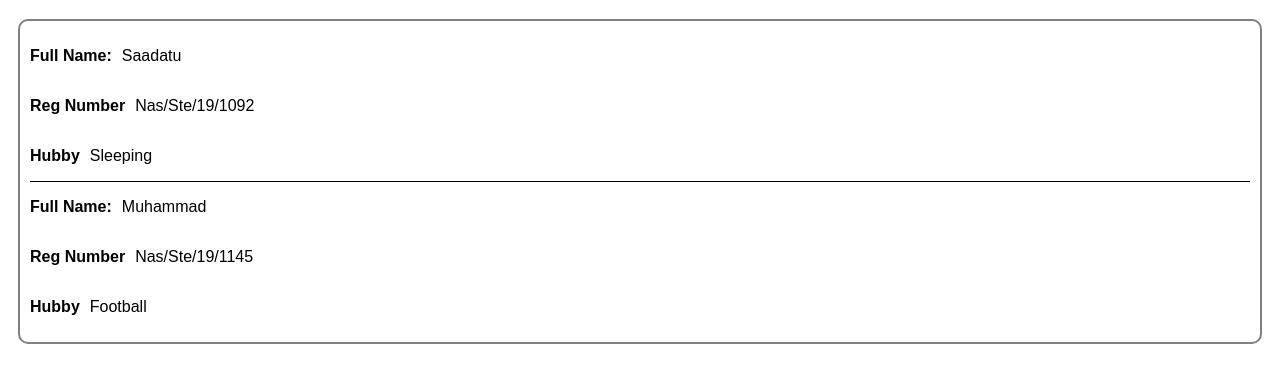
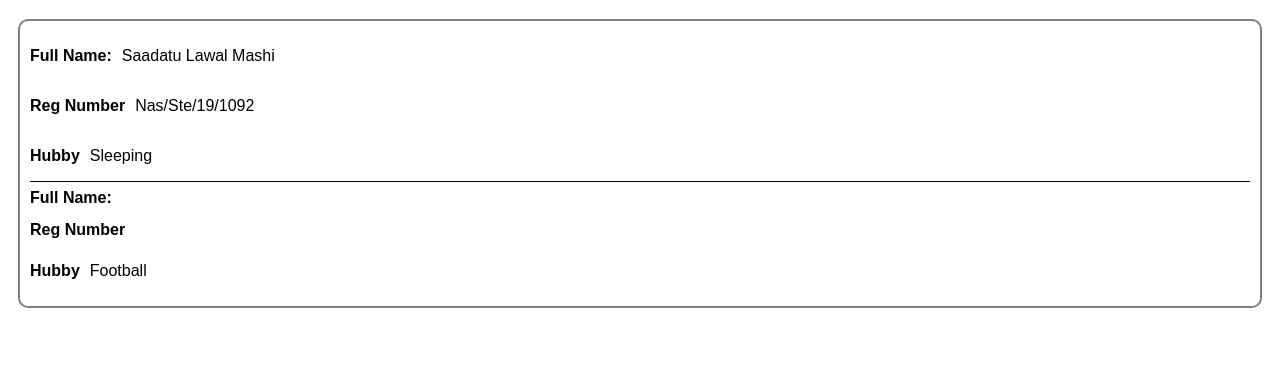
Before and after one commit to saadatumashi/open-source, a plain HTML site: page index.html in a window 1280 px wide. Shown: the part 61-444 px from the top of the page. Drawn offline with Linux system fonts and the light colour scheme.

Commit message:
Update index.html

```diff
--- a/index.html
+++ b/index.html
@@ -41,7 +41,7 @@
       <div class="inner-container">
         <div class="row">
           <b>full name: </b>
-          <p>saadatu</p>
+          <p>saadatu lawal mashi</p>
         </div>
         <div class="row">
           <b>reg number</b>
@@ -55,11 +55,11 @@
       <div class="inner-container">
         <div class="row">
           <b>full name: </b>
-          <p>muhammad</p>
+          <p></p>
         </div>
         <div class="row">
           <b>reg number</b>
-          <p>nas/ste/19/1145</p>
+          <p></p>
         </div>
         <div class="row">
           <b>hubby</b>
```
